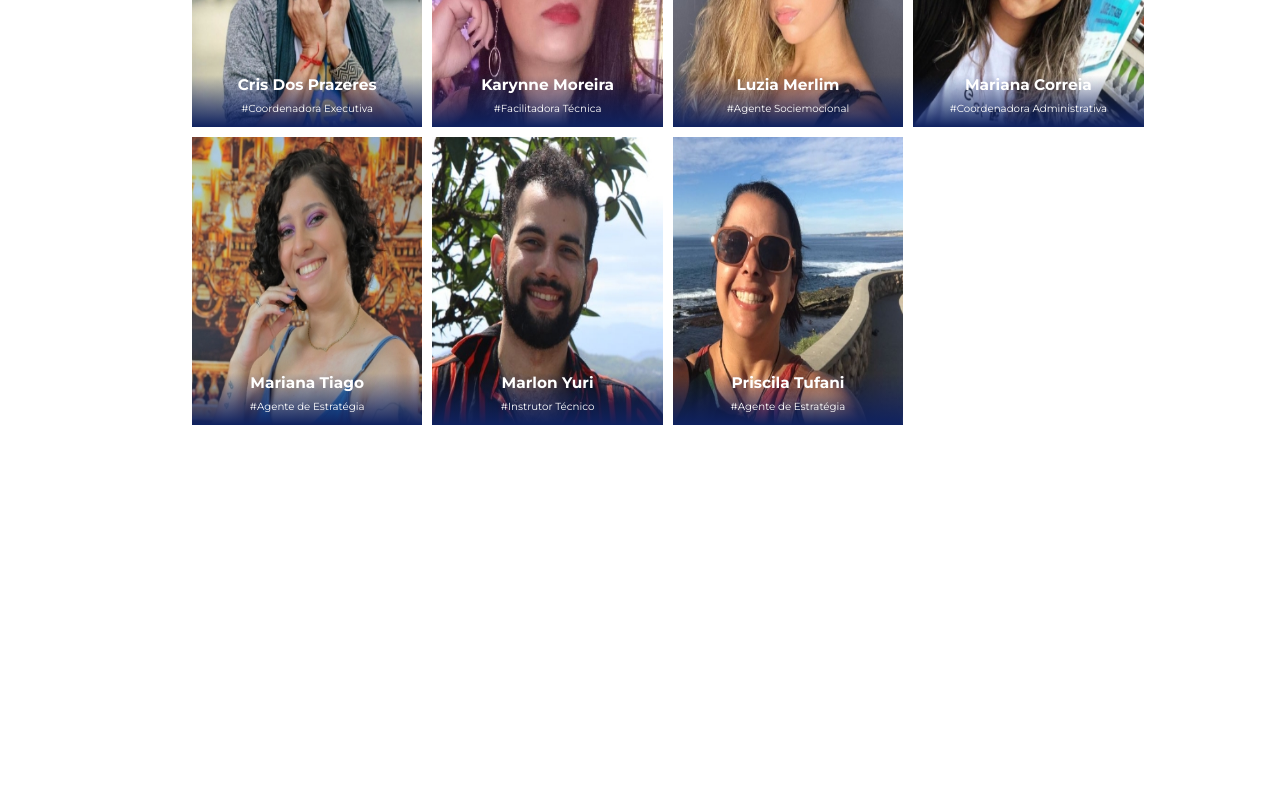
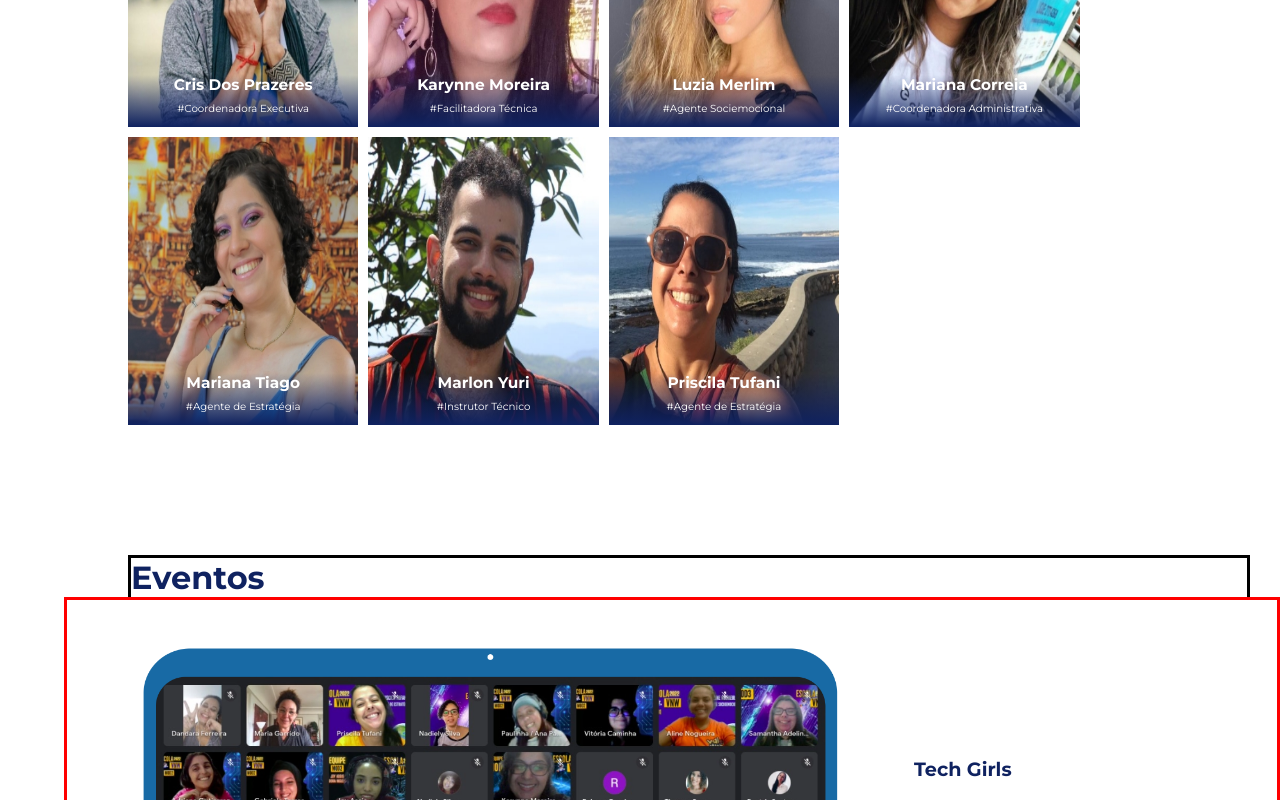
Before and after one commit to NormaN5001/Desafio-Selecao, a React (Create React App) app: page / in a window 1280 px wide. Shown: the part 3496-4296 px from the top of the page. Before the commit the page ends 4151 px from the top, so only its background shows below. Built offline with nearby package versions, Linux system fonts and the light colour scheme.

Commit message:
add events-main

```diff
--- a/src/components/header/top/Styles.js
+++ b/src/components/header/top/Styles.js
@@ -6,6 +6,7 @@ export const TopSection = styled.section`
   justify-content: center;
   height: 80px;
   img{
+    cursor: pointer;
     height: 3vw;
     position: fixed;
     left: 5vw;
--- a/src/components/header/top/Top.js
+++ b/src/components/header/top/Top.js
@@ -4,6 +4,13 @@ import * as S from './Styles'
 import Logo from '../../../images/all/logo-vnw-small.png'
 
 export default function Top(){
+
+  const goToTop = ()=>{
+    window.scrollTo({
+      top: 0,
+      behavior: "smooth"
+    })
+  }
 
   const goToAbout = ()=>{
     window.scrollTo({
@@ -29,7 +36,7 @@ export default function Top(){
   return(
     <>
       <S.TopSection>
-        <img src={Logo} alt="Logo do Vai na Web."/>
+        <img onClick={()=>{goToTop()}} src={Logo} alt="Logo do Vai na Web."/>
         <nav>
           <S.UList>
             <S.Items onClick={()=>{goToAbout()}}>Sobre</S.Items>
--- a/src/components/main/Main.js
+++ b/src/components/main/Main.js
@@ -3,6 +3,7 @@ import * as S from './Styles'
 import About from './about/About'
 import Formation from './formation/Formation'
 import Team from './team/Team'
+import Events from './events/Events'
 
 export default function Main(){
 
@@ -11,6 +12,7 @@ export default function Main(){
         <About/>
         <Formation/>
         <Team/>
+        <Events/>
       </S.MainSection>
   )
 }
--- /dev/null
+++ b/src/components/main/events/Events.js
@@ -0,0 +1,19 @@
+import React from 'react'
+import * as S from './Styles'
+import NotebookImg from '../../../images/all/notebook.png'
+
+export default function Events(){
+
+  return(
+      <S.EventsSection>
+        <S.TitleBox>Eventos</S.TitleBox>
+        <S.Content>
+          <img src={NotebookImg} alt="Imagem de um notebook"/>
+          <S.Texts>
+            <h5>Tech Girls</h5>
+            <p>Com o objetivo de promover network entre mulheres de tecnologia, conectar talentos femininos com oportunidades no mercado da tecnologia, oferecer experiências de troca através de eventos com mulheres que já têm experiência no mercado da tecnologia, acelerar os talentos com ajuda para custeio de luz e internet para facilitar o processo de estudo, promover mentoria para as participantes do grupo.</p>
+          </S.Texts>
+        </S.Content>
+      </S.EventsSection>
+  )
+}
--- /dev/null
+++ b/src/components/main/events/Styles.js
@@ -0,0 +1,37 @@
+import styled from 'styled-components';
+
+export const EventsSection = styled.section`
+  margin-top: 130px;
+  border: solid;
+`
+export const TitleBox = styled.h4`
+  font-family: 'Montserrat', sans-serif;
+  color: #0F2260;
+  font-size: 2.5vw;
+  font-weight: bold;
+`
+export const Content = styled.section`
+  border: red solid;
+  position: absolute;
+  left: 5vw;
+  display: flex;
+  align-items: center;
+  img{
+    width: 70%;
+  }
+`
+export const Texts = styled.div`
+  h5{
+    font-family: 'Montserrat', sans-serif;
+    color: #0F2260;
+    font-size: 1.5vw;
+  }
+  p{
+    margin-top: 30px;
+    font-family: 'Montserrat', sans-serif;
+    color: #000000;
+    font-size: 1vw;
+    font-weight: 500;
+    width: 350px;
+  }
+`
--- a/src/components/main/team/Styles.js
+++ b/src/components/main/team/Styles.js
@@ -1,7 +1,7 @@
 import styled from 'styled-components';
 
 export const TeamSection = styled.section`
-  margin: 230px 5vw;
+  margin: 230px 5vw 0 0;
 `
 export const TitleBox = styled.h4`
   font-family: 'Montserrat', sans-serif;
```
Also changed, not shown: src/components/main/Styles.js (line endings or trailing spaces), src/images/all/notebook.png (added).
